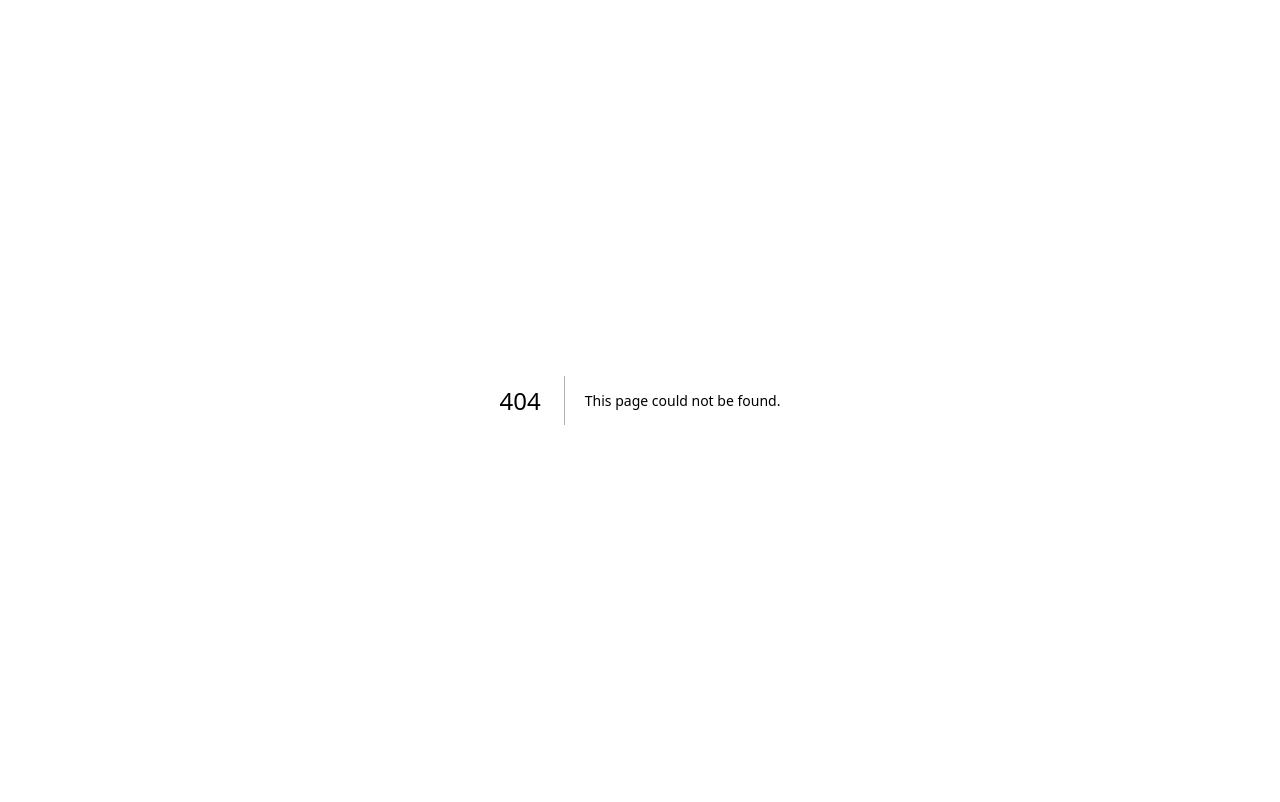
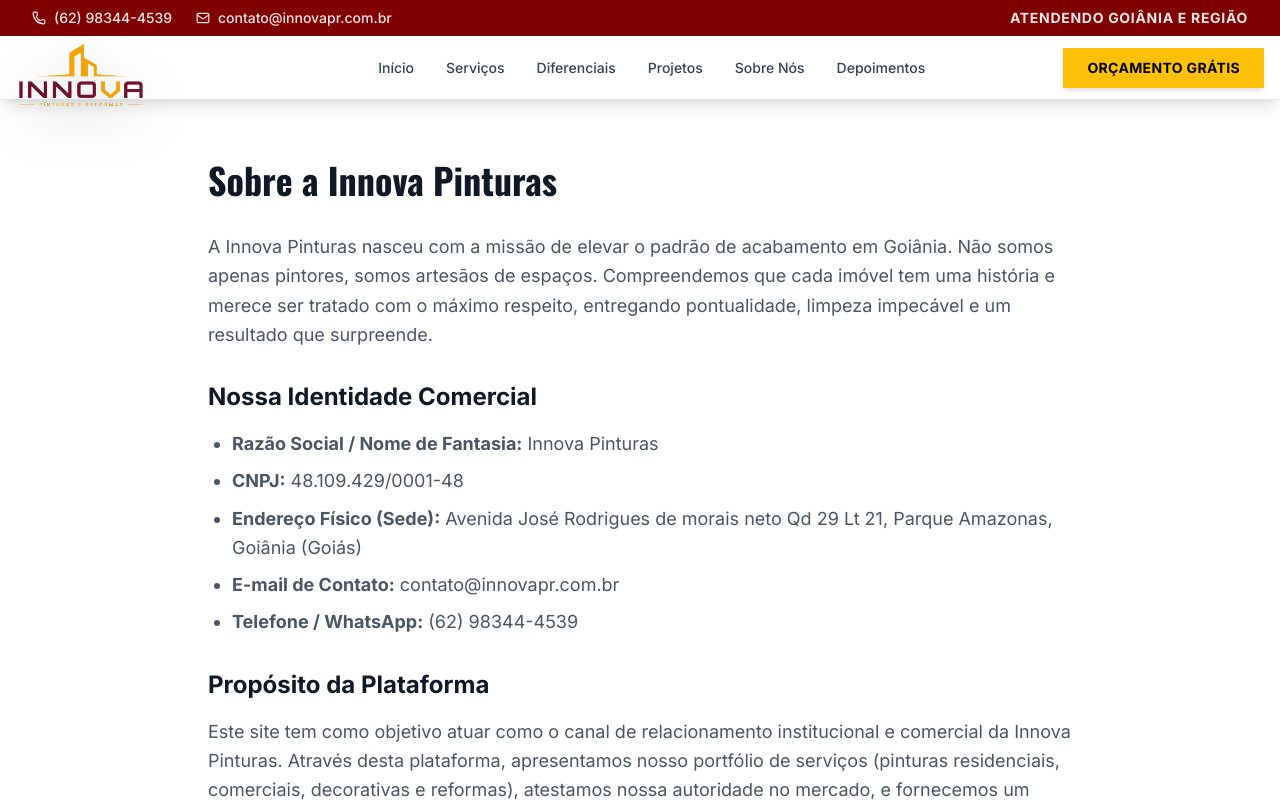
Before and after one commit to mayconnegocioshto3/Site-Innova, a Next.js app: page /sobre in a window 1280 px wide. Before the commit this address had no page. Shown: the top 802 px of the page. Built offline with nearby package versions, Linux system fonts and the light colour scheme.

Commit message:
feat: add Privacy Policy and About Us pages for Google Ads API compliance

```diff
--- /dev/null
+++ b/src/app/privacidade/page.tsx
@@ -0,0 +1,40 @@
+import Header from "@/components/Header";
+import FooterCTA from "@/components/FooterCTA";
+import content from "@/data/content.json";
+
+export const metadata = {
+  title: "Política de Privacidade | " + content.company.name,
+};
+
+export default function PrivacyPolicy() {
+  return (
+    <main className="min-h-screen bg-white pt-24">
+      <Header forceSolid />
+      <div className="max-w-4xl mx-auto px-4 py-16 text-gray-800">
+        <h1 className="text-4xl font-black mb-8 font-display text-gray-900">Política de Privacidade</h1>
+        <div className="space-y-6 text-lg leading-relaxed text-gray-600">
+          <p>Última atualização: {new Date().toLocaleDateString('pt-BR')}</p>
+
+          <h2 className="text-2xl font-bold text-gray-900 mt-8 mb-4">1. Coleta de Informações</h2>
+          <p>Coletamos informações fornecidas voluntariamente por você ao preencher nossos formulários de contato, como nome, e-mail e número de telefone. Esses dados são utilizados exclusivamente para retornar o seu contato e fornecer orçamentos e informações sobre nossos serviços.</p>
+
+          <h2 className="text-2xl font-bold text-gray-900 mt-8 mb-4">2. Uso das Informações</h2>
+          <p>As informações coletadas são usadas para: fornecer, operar e manter nosso site; melhorar, personalizar e expandir nosso site; entender e analisar como você usa nosso site; e nos comunicarmos com você para atendimento ao cliente, agendamentos e prestação de serviços.</p>
+
+          <h2 className="text-2xl font-bold text-gray-900 mt-8 mb-4">3. Proteção e Segurança</h2>
+          <p>Implementamos medidas de segurança rígidas para manter a proteção de suas informações pessoais. Seus dados são armazenados em ambientes seguros e acessados apenas por pessoal autorizado da {content.company.name}, garantindo total confidencialidade.</p>
+
+          <h2 className="text-2xl font-bold text-gray-900 mt-8 mb-4">4. Compartilhamento de Dados</h2>
+          <p>Não vendemos, trocamos ou transferimos a terceiros suas informações pessoalmente identificáveis. Isso não inclui parceiros ou plataformas de confiança (como ferramentas de CRM ou hospedagem) que nos auxiliam a operar nosso site, desde que essas partes concordem em manter essas informações em sigilo absoluto.</p>
+
+          <h2 className="text-2xl font-bold text-gray-900 mt-8 mb-4">5. Seus Direitos</h2>
+          <p>Você tem o direito de solicitar o acesso, a correção ou a exclusão dos seus dados pessoais armazenados por nós a qualquer momento, bastando entrar em contato através dos nossos canais oficiais de atendimento.</p>
+
+          <h2 className="text-2xl font-bold text-gray-900 mt-8 mb-4">6. Contato</h2>
+          <p>Se você tiver alguma dúvida sobre esta Política de Privacidade ou sobre como seus dados são gerenciados, entre em contato conosco através do e-mail: <strong>{content.company.email}</strong> ou pelo nosso endereço físico comercial: <strong>{content.company.address}</strong>.</p>
+        </div>
+      </div>
+      <FooterCTA />
+    </main>
+  );
+}
--- /dev/null
+++ b/src/app/sobre/page.tsx
@@ -0,0 +1,35 @@
+import Header from "@/components/Header";
+import FooterCTA from "@/components/FooterCTA";
+import content from "@/data/content.json";
+
+export const metadata = {
+  title: "Sobre a Empresa | " + content.company.name,
+};
+
+export default function AboutPage() {
+  return (
+    <main className="min-h-screen bg-white pt-24">
+      <Header forceSolid />
+      <div className="max-w-4xl mx-auto px-4 py-16 text-gray-800">
+        <h1 className="text-4xl font-black mb-8 font-display text-gray-900">Sobre a {content.company.name}</h1>
+        <div className="space-y-6 text-lg leading-relaxed text-gray-600">
+          <p>{content.about.content}</p>
+
+          <h2 className="text-2xl font-bold text-gray-900 mt-8 mb-4">Nossa Identidade Comercial</h2>
+          <ul className="list-disc pl-6 space-y-2">
+            <li><strong>Razão Social / Nome de Fantasia:</strong> {content.company.name}</li>
+            <li><strong>CNPJ:</strong> {content.company.cnpj}</li>
+            <li><strong>Endereço Físico (Sede):</strong> {content.company.address}</li>
+            <li><strong>E-mail de Contato:</strong> {content.company.email}</li>
+            <li><strong>Telefone / WhatsApp:</strong> {content.company.whatsapp}</li>
+          </ul>
+
+          <h2 className="text-2xl font-bold text-gray-900 mt-8 mb-4">Propósito da Plataforma</h2>
+          <p>Este site tem como objetivo atuar como o canal de relacionamento institucional e comercial da {content.company.name}. Através desta plataforma, apresentamos nosso portfólio de serviços (pinturas residenciais, comerciais, decorativas e reformas), atestamos nossa autoridade no mercado, e fornecemos um meio direto, seguro e rastreável para que potenciais clientes possam solicitar orçamentos formais.</p>
+          <p>Comprometemo-nos com a total transparência sobre a nossa operação, garantindo que nossos clientes saibam exatamente com quem estão lidando, onde estamos localizados e como garantimos a excelência no atendimento do início ao fim.</p>
+        </div>
+      </div>
+      <FooterCTA />
+    </main>
+  );
+}
--- a/src/components/FooterCTA.tsx
+++ b/src/components/FooterCTA.tsx
@@ -103,10 +103,10 @@
           {/* Column 2: Informações */}
           <div className="flex flex-col gap-3">
             <h4 className="text-white font-bold text-lg mb-3">Informações</h4>
-            <a className="hover:text-white transition-colors" href="#">Início</a>
-            <a className="hover:text-white transition-colors" href="#sobre">Sobre nós</a>
-            <a className="hover:text-white transition-colors" href="#projetos">Projetos</a>
-            <a className="hover:text-white transition-colors" href="#depoimentos">Depoimentos</a>
+            <a className="hover:text-white transition-colors" href="/">Início</a>
+            <a className="hover:text-white transition-colors" href="/sobre">Sobre a Empresa</a>
+            <a className="hover:text-white transition-colors" href="/privacidade">Política de Privacidade</a>
+            <a className="hover:text-white transition-colors" href="/#projetos">Projetos</a>
           </div>
 
           {/* Column 3: Serviços */}
@@ -123,7 +123,7 @@
             <h4 className="text-white font-bold text-lg mb-2">Atendimento</h4>
 
             <div>
-              <span className="font-bold text-white block mb-1">Endereço:</span>
+              <span className="font-bold text-white block mb-1">Endereço Físico (Sede):</span>
               <p className="text-gray-400 leading-snug">{content.company.address}</p>
             </div>
 
--- a/src/components/Header.tsx
+++ b/src/components/Header.tsx
@@ -6,7 +6,7 @@
 import { Phone, Mail, Menu, X } from "lucide-react";
 import { motion, AnimatePresence } from "framer-motion";
 
-export default function Header() {
+export default function Header({ forceSolid = false }: { forceSolid?: boolean }) {
   const [isScrolled, setIsScrolled] = useState(false);
   const [isMobileMenuOpen, setIsMobileMenuOpen] = useState(false);
 
@@ -18,13 +18,15 @@
     return () => window.removeEventListener("scroll", handleScroll);
   }, []);
 
+  const isSolid = forceSolid || isScrolled;
+
   const navLinks = [
-    { name: "Início", href: "#" },
-    { name: "Serviços", href: "#servicos" },
-    { name: "Diferenciais", href: "#diferenciais" },
-    { name: "Projetos", href: "#projetos" },
-    { name: "Sobre Nós", href: "#sobre" },
-    { name: "Depoimentos", href: "#depoimentos" },
+    { name: "Início", href: "/" },
+    { name: "Serviços", href: "/#servicos" },
+    { name: "Diferenciais", href: "/#diferenciais" },
+    { name: "Projetos", href: "/#projetos" },
+    { name: "Sobre Nós", href: "/#sobre" },
+    { name: "Depoimentos", href: "/#depoimentos" },
   ];
 
   return (
@@ -56,7 +58,7 @@
       {/* Main Navigation - Dynamic Background */}
       <div
         className={`transition-all duration-500 border-b relative ${
-          isScrolled
+          isSolid
             ? "bg-white/95 backdrop-blur-md border-gray-200 h-16 shadow-lg"
             : "bg-transparent border-transparent py-6 md:py-10"
         }`}
@@ -64,7 +66,7 @@
         <div className="max-w-7xl mx-auto px-4 flex justify-between items-center h-full relative">
           {/* Logo Container - Prevents expanding the header */}
           <div className="relative w-40 md:w-56 h-full flex items-center">
-            <a href="#" className={`absolute transition-all duration-500 z-[60] ${isScrolled ? 'top-1/2 -translate-y-[45%]' : 'top-1/2 -translate-y-1/2'}`}>
+            <a href="/" className={`absolute transition-all duration-500 z-[60] ${isSolid ? 'top-1/2 -translate-y-[45%]' : 'top-1/2 -translate-y-1/2'}`}>
               <Image
                 src="/images/logo_innova_nova.png"
                 alt="Innova Pinturas"
@@ -72,7 +74,7 @@
                 height={80}
                 priority
                 className={`w-auto object-contain transition-all duration-500 transform-gpu
-                  ${isScrolled
+                  ${isSolid
                     ? 'h-16 md:h-20 brightness-100 drop-shadow-[0_15px_25px_rgba(0,0,0,0.25)]'
                     : 'h-12 md:h-20 brightness-0 invert drop-shadow-[0_2px_10px_rgba(255,255,255,0.2)]'
                   }`}
@@ -81,7 +83,7 @@
           </div>
 
           {/* Desktop Nav Links */}
-          <nav className={`hidden lg:flex items-center gap-8 font-medium text-sm transition-colors ${isScrolled ? 'text-gray-700' : 'text-white/90 drop-shadow-md'}`}>
+          <nav className={`hidden lg:flex items-center gap-8 font-medium text-sm transition-colors ${isSolid ? 'text-gray-700' : 'text-white/90 drop-shadow-md'}`}>
             {navLinks.map((link) => (
               <a key={link.name} href={link.href} className="hover:text-[var(--color-innova-yellow)] transition-colors">
                 {link.name}
@@ -106,7 +108,7 @@
 
             {/* Mobile Menu Toggle */}
             <button
-              className={`lg:hidden p-2 transition-colors ${isScrolled ? 'text-black' : 'text-white'}`}
+              className={`lg:hidden p-2 transition-colors ${isSolid ? 'text-black' : 'text-white'}`}
               onClick={() => setIsMobileMenuOpen(!isMobileMenuOpen)}
             >
               {isMobileMenuOpen ? <X size={28} /> : <Menu size={28} />}
```
